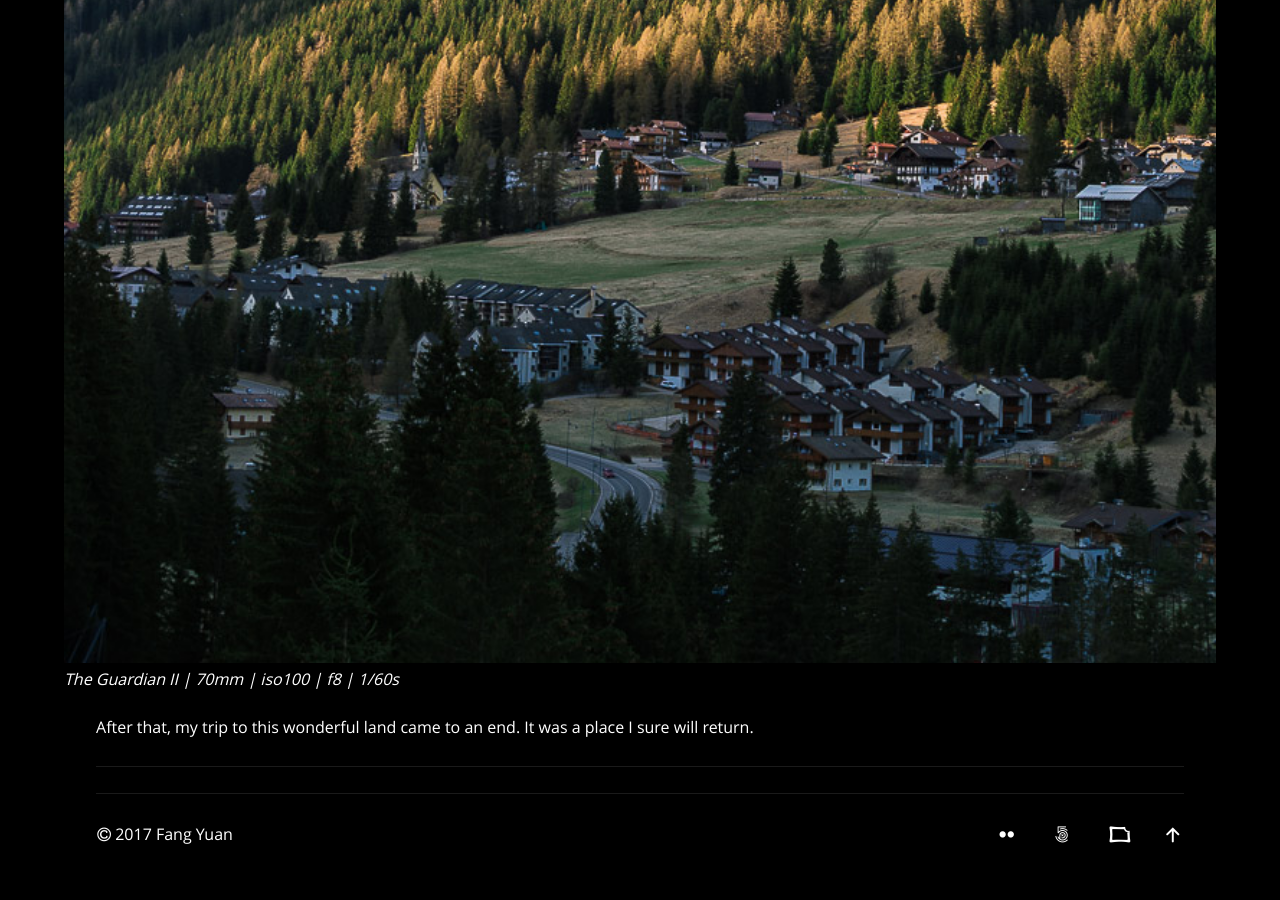
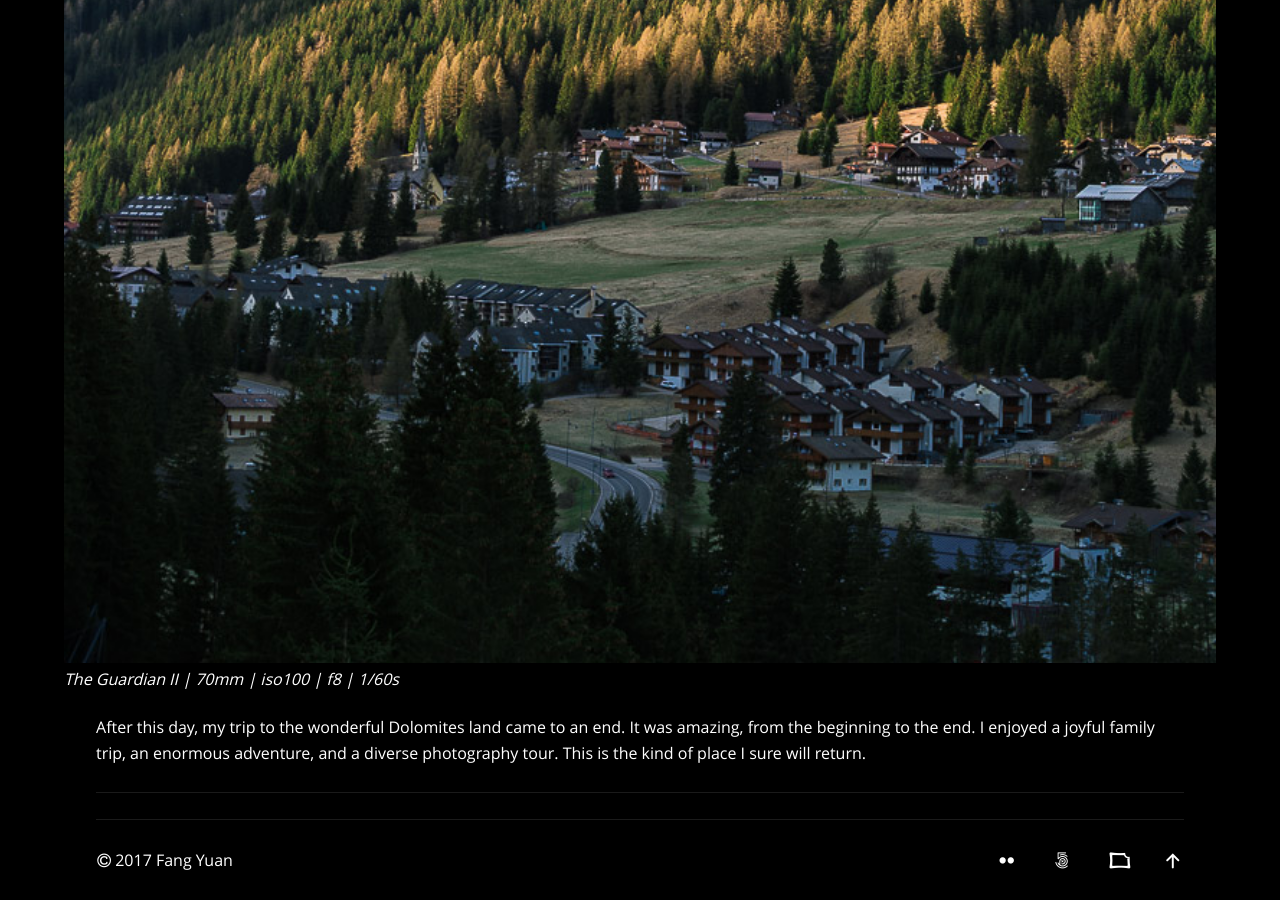
Before and after one commit to fayndee/fayndee.github.io, a Jekyll site: the page built from shutterbug/blog/_posts/2017-06-21-dolomites-photography-sunrise-langkofel.md, in a window 1280 px wide and 900 px high, scrolled down 9763 px. Built offline with Jekyll 4.4.1, drawn with Linux system fonts in a browser that asks for light colours; comment, search, counter and statistics services are not loaded; before the commit the page ends 10637 px from its top, so only the background shows below that.

Commit message:
UPDATE: Article text.

```diff
--- a/shutterbug/blog/_posts/2017-06-21-dolomites-photography-sunrise-langkofel.md
+++ b/shutterbug/blog/_posts/2017-06-21-dolomites-photography-sunrise-langkofel.md
@@ -70,4 +70,4 @@ In order to walk away with a bonus, on my way back as the day before, I pulled o
 
 {% include photo.html title='The Guardian II' %}
 
-After that, my trip to this wonderful land came to an end. It was a place I sure will return.
+After this day, my trip to the wonderful Dolomites land came to an end. It was amazing, from the beginning to the end. I enjoyed a joyful family trip, an enormous adventure, and a diverse photography tour. This is the kind of place I sure will return.
```
